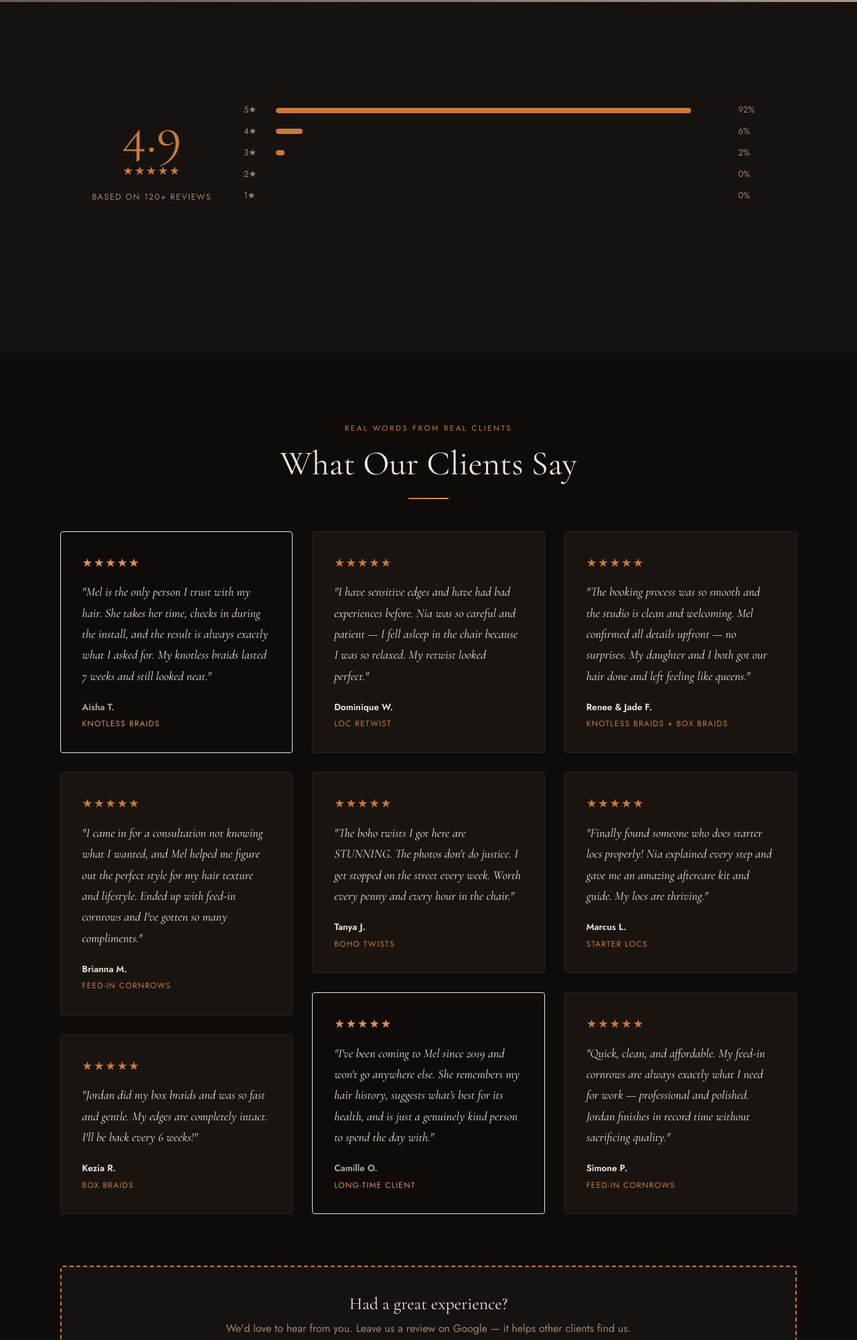
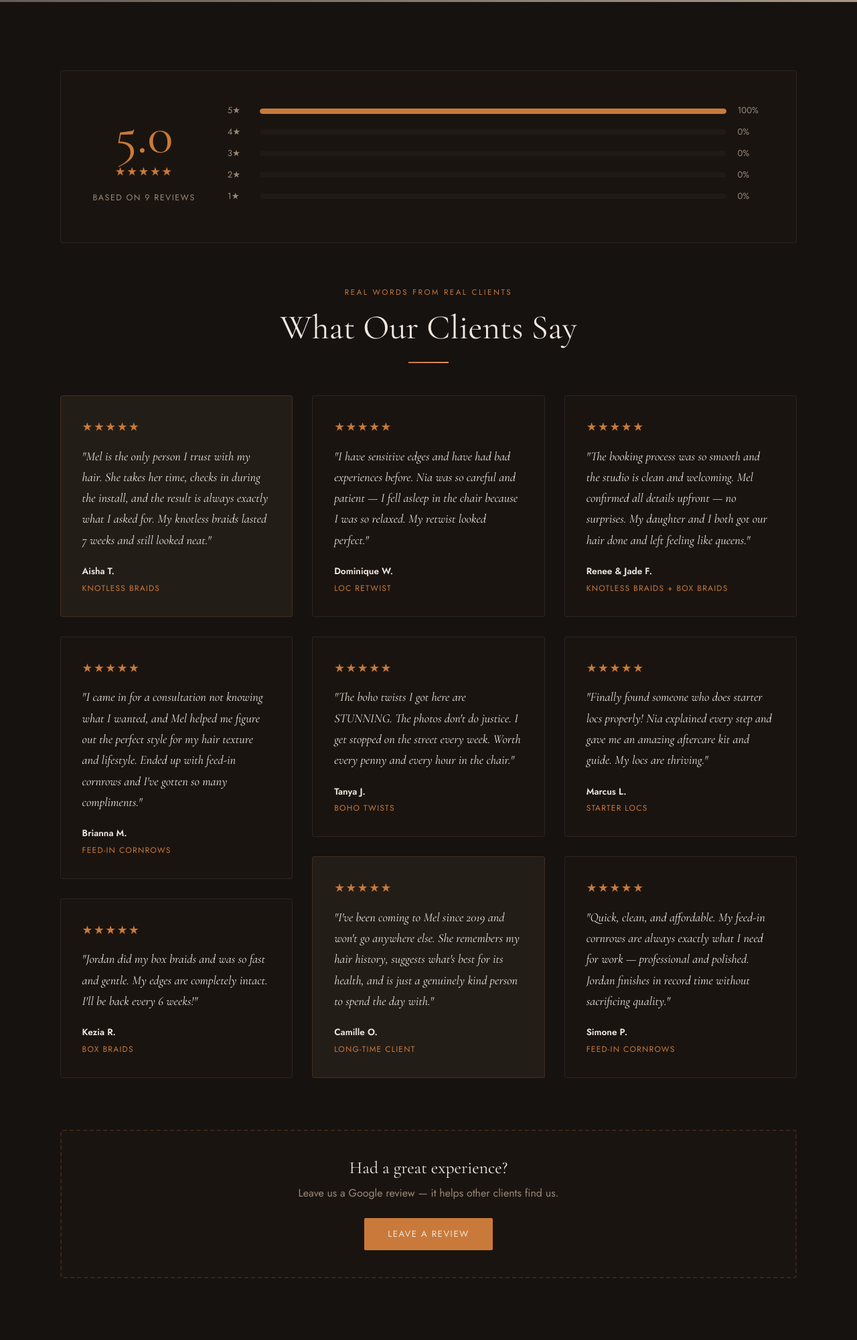
Before and after one commit to melhairbraiding/mel-hair-braiding, a plain HTML site: page testimonials/index.html in a window 1280 px wide. Shown: the part 509-2509 px from the top of the page at 67% size. Drawn offline with nearby package versions, Linux system fonts and the light colour scheme; grey boxes are pictures that could not be loaded.

Commit message:
Update index.html

```diff
--- a/testimonials/index.html
+++ b/testimonials/index.html
@@ -5,29 +5,23 @@
   <title>Testimonials — Mel Hair Braiding</title>
   <link rel="stylesheet" href="../assets/css/global.css"/>
   <style>
+    .testimonials-masonry{columns:3;column-gap:1.8rem;margin-top:3rem}
+    .testimonial-card{break-inside:avoid;border:1px solid var(--border-dim);border-radius:4px;padding:2rem;margin-bottom:1.8rem;transition:transform .3s,box-shadow .3s;background:var(--bg-card)}
+    .testimonial-card:hover{transform:translateY(-4px);box-shadow:var(--shadow)}
+    .testimonial-card.featured{background:var(--surface);border-color:var(--border)}
     .stars{color:var(--clay);font-size:1.1rem;letter-spacing:.1rem;margin-bottom:.8rem}
-    .testimonials-masonry{columns:3;column-gap:1.8rem;margin-top:3rem}
-    .testimonial-card{break-inside:avoid;background:var(--bg-card);border:1px solid var(--border-dim);border-radius:4px;padding:2rem;margin-bottom:1.8rem;transition:transform .3s,box-shadow .3s}
-    .testimonial-card:hover{transform:translateY(-4px);box-shadow:var(--shadow)}
-    .testimonial-card.featured{background:var(--bark);border-color:var(--text)}
-    .testimonial-card.featured blockquote{color:var(--sand)}
-    .testimonial-card.featured .t-author{color:rgba(245,239,230,.7)}
-    .testimonial-card.featured .t-service{color:var(--clay-light)}
-    .testimonial-card.featured .stars{color:var(--clay-light)}
     blockquote{font-family:'Cormorant Garamond',serif;font-size:1.15rem;font-style:italic;color:var(--text);line-height:1.7;margin-bottom:1.2rem}
     .t-author{font-size:.85rem;font-weight:600;color:var(--text)}
     .t-service{font-size:.75rem;letter-spacing:.1em;text-transform:uppercase;color:var(--clay);margin-top:.2rem}
-    .rating-summary{display:grid;grid-template-columns:auto 1fr;gap:3rem;align-items:center;background:var(--bg-2);border-radius:4px;padding:3rem;margin-bottom:4rem}
-    .rating-big{text-align:center}
+    .rating-summary{display:grid;grid-template-columns:auto 1fr;gap:3rem;align-items:center;background:var(--bg-card);border:1px solid var(--border-dim);border-radius:4px;padding:3rem;margin-bottom:4rem}
     .rating-num{font-family:'Cormorant Garamond',serif;font-size:5rem;color:var(--clay);line-height:1}
     .rating-label{font-size:.78rem;letter-spacing:.12em;text-transform:uppercase;color:var(--text-muted)}
-    .rating-bars{flex:1}
     .rating-row{display:flex;align-items:center;gap:1rem;margin-bottom:.6rem}
     .rating-row span{font-size:.82rem;color:var(--text-muted);min-width:2rem}
-    .rating-bar-bg{flex:1;height:8px;background:var(--sand);border-radius:4px;overflow:hidden}
+    .rating-bar-bg{flex:1;height:8px;background:var(--bg-3);border-radius:4px;overflow:hidden}
     .rating-bar-fill{height:100%;background:var(--clay);border-radius:4px}
-    .cta-review{background:var(--bg-2);border:2px dashed var(--clay);border-radius:4px;padding:2.5rem;text-align:center;margin-top:3rem}
-    @media(max-width:900px){.testimonials-masonry{columns:2}.rating-summary{grid-template-columns:1fr;text-align:center}}
+    .empty-state{text-align:center;padding:4rem;color:var(--text-dim)}
+    @media(max-width:900px){.testimonials-masonry{columns:2}.rating-summary{grid-template-columns:1fr}}
     @media(max-width:600px){.testimonials-masonry{columns:1}}
   </style>
 </head>
@@ -47,102 +41,68 @@
   <div class="page-hero-overlay"></div>
   <div class="page-hero-content"><span class="eyebrow">What Clients Say</span><h1>Testimonials</h1></div>
 </div>
-
-<!-- RATING SUMMARY -->
-<section class="section" style="background:var(--bg-2);">
+<section class="section" style="background:var(--bg-2)">
   <div class="section-inner">
     <div class="reveal">
-      <div class="rating-summary">
-        <div class="rating-big">
-          <div class="rating-num">4.9</div>
-          <div class="stars">★★★★★</div>
-          <div class="rating-label">Based on 120+ reviews</div>
-        </div>
-        <div class="rating-bars">
-          <div class="rating-row"><span>5★</span><div class="rating-bar-bg"><div class="rating-bar-fill" style="width:92%"></div></div><span style="min-width:2.5rem">92%</span></div>
-          <div class="rating-row"><span>4★</span><div class="rating-bar-bg"><div class="rating-bar-fill" style="width:6%"></div></div><span style="min-width:2.5rem">6%</span></div>
-          <div class="rating-row"><span>3★</span><div class="rating-bar-bg"><div class="rating-bar-fill" style="width:2%"></div></div><span style="min-width:2.5rem">2%</span></div>
-          <div class="rating-row"><span>2★</span><div class="rating-bar-bg"><div class="rating-bar-fill" style="width:0%"></div></div><span style="min-width:2.5rem">0%</span></div>
-          <div class="rating-row"><span>1★</span><div class="rating-bar-bg"><div class="rating-bar-fill" style="width:0%"></div></div><span style="min-width:2.5rem">0%</span></div>
-        </div>
+      <div class="rating-summary" id="ratingSummary">
+        <div style="text-align:center"><div class="rating-num" id="avgRating">5.0</div><div class="stars">★★★★★</div><div class="rating-label" id="reviewCount">Loading reviews...</div></div>
+        <div id="ratingBars"></div>
       </div>
     </div>
-  </div>
-</section>
-
-<!-- TESTIMONIALS -->
-<section class="section">
-  <div class="section-inner">
-    <div class="reveal" style="text-align:center;"><span class="eyebrow">Real Words from Real Clients</span><h2 class="section-heading">What Our Clients Say</h2><div class="divider center"></div></div>
-    <div class="testimonials-masonry">
-      <div class="testimonial-card featured reveal">
-        <div class="stars">★★★★★</div>
-        <blockquote>"Mel is the only person I trust with my hair. She takes her time, checks in during the install, and the result is always exactly what I asked for. My knotless braids lasted 7 weeks and still looked neat."</blockquote>
-        <div class="t-author">Aisha T.</div><div class="t-service">Knotless Braids</div>
-      </div>
-      <div class="testimonial-card reveal reveal-delay-1">
-        <div class="stars">★★★★★</div>
-        <blockquote>"I came in for a consultation not knowing what I wanted, and Mel helped me figure out the perfect style for my hair texture and lifestyle. Ended up with feed-in cornrows and I've gotten so many compliments."</blockquote>
-        <div class="t-author">Brianna M.</div><div class="t-service">Feed-In Cornrows</div>
-      </div>
-      <div class="testimonial-card reveal reveal-delay-2">
-        <div class="stars">★★★★★</div>
-        <blockquote>"Jordan did my box braids and was so fast and gentle. My edges are completely intact. I'll be back every 6 weeks!"</blockquote>
-        <div class="t-author">Kezia R.</div><div class="t-service">Box Braids</div>
-      </div>
-      <div class="testimonial-card reveal">
-        <div class="stars">★★★★★</div>
-        <blockquote>"I have sensitive edges and have had bad experiences before. Nia was so careful and patient — I fell asleep in the chair because I was so relaxed. My retwist looked perfect."</blockquote>
-        <div class="t-author">Dominique W.</div><div class="t-service">Loc Retwist</div>
-      </div>
-      <div class="testimonial-card reveal reveal-delay-1">
-        <div class="stars">★★★★★</div>
-        <blockquote>"The boho twists I got here are STUNNING. The photos don't do justice. I get stopped on the street every week. Worth every penny and every hour in the chair."</blockquote>
-        <div class="t-author">Tanya J.</div><div class="t-service">Boho Twists</div>
-      </div>
-      <div class="testimonial-card featured reveal reveal-delay-2">
-        <div class="stars">★★★★★</div>
-        <blockquote>"I've been coming to Mel since 2019 and won't go anywhere else. She remembers my hair history, suggests what's best for its health, and is just a genuinely kind person to spend the day with."</blockquote>
-        <div class="t-author">Camille O.</div><div class="t-service">Long-time Client</div>
-      </div>
-      <div class="testimonial-card reveal">
-        <div class="stars">★★★★★</div>
-        <blockquote>"The booking process was so smooth and the studio is clean and welcoming. Mel confirmed all details upfront — no surprises. My daughter and I both got our hair done and left feeling like queens."</blockquote>
-        <div class="t-author">Renee & Jade F.</div><div class="t-service">Knotless Braids + Box Braids</div>
-      </div>
-      <div class="testimonial-card reveal reveal-delay-1">
-        <div class="stars">★★★★★</div>
-        <blockquote>"Finally found someone who does starter locs properly! Nia explained every step and gave me an amazing aftercare kit and guide. My locs are thriving."</blockquote>
-        <div class="t-author">Marcus L.</div><div class="t-service">Starter Locs</div>
-      </div>
-      <div class="testimonial-card reveal reveal-delay-2">
-        <div class="stars">★★★★★</div>
-        <blockquote>"Quick, clean, and affordable. My feed-in cornrows are always exactly what I need for work — professional and polished. Jordan finishes in record time without sacrificing quality."</blockquote>
-        <div class="t-author">Simone P.</div><div class="t-service">Feed-In Cornrows</div>
-      </div>
-    </div>
-    <div class="cta-review reveal">
-      <h3 style="font-size:1.6rem;margin-bottom:.5rem;">Had a great experience?</h3>
-      <p style="color:var(--text-muted);margin-bottom:1.5rem;">We'd love to hear from you. Leave us a review on Google — it helps other clients find us.</p>
+    <div class="reveal" style="text-align:center"><span class="eyebrow">Real Words from Real Clients</span><h2 class="section-heading">What Our Clients Say</h2><div class="divider center"></div></div>
+    <div class="testimonials-masonry" id="testimonialsGrid"><div class="empty-state">Loading testimonials...</div></div>
+    <div style="background:var(--bg-card);border:2px dashed var(--border);border-radius:4px;padding:2.5rem;text-align:center;margin-top:3rem">
+      <h3 style="font-size:1.6rem;margin-bottom:.5rem">Had a great experience?</h3>
+      <p style="color:var(--text-muted);margin-bottom:1.5rem">Leave us a Google review — it helps other clients find us.</p>
       <a href="#" class="btn btn-primary">Leave a Review</a>
     </div>
   </div>
 </section>
-
-<div style="background:var(--clay);text-align:center;padding:4rem 2rem;">
-  <span class="eyebrow" style="color:var(--sand);">Join our happy clients</span>
-  <h2 style="color:#fff;margin:.5rem 0 1.5rem;">Ready to book your appointment?</h2>
+<div style="background:var(--clay);text-align:center;padding:4rem 2rem">
+  <span class="eyebrow" style="color:rgba(255,255,255,.7)">Join our happy clients</span>
+  <h2 style="color:#fff;margin:.5rem 0 1.5rem">Ready to book your appointment?</h2>
   <a href="../book/index.html" class="btn btn-light">Book Now</a>
 </div>
-
 <footer class="footer">
   <div class="footer-inner">
-    <div><div class="footer-logo">MHB <span>Mel Hair Braiding</span></div><p style="font-size:.9rem;color:rgba(245,239,230,.55);max-width:240px;line-height:1.7;">Protective styling by appointment in Charlotte, NC.</p></div>
+    <div><div class="footer-logo">MHB <span>Mel Hair Braiding</span></div><p class="footer-tagline" style="font-size:.9rem;color:var(--text-dim);max-width:240px;line-height:1.7;margin-top:.5rem"></p></div>
     <div><h4>Pages</h4><ul class="footer-links"><li><a href="../about/index.html">About Us</a></li><li><a href="../pricing/index.html">Pricing</a></li><li><a href="../gallery/index.html">Gallery</a></li><li><a href="index.html">Testimonials</a></li><li><a href="../contact/index.html">Contact</a></li><li><a href="../book/index.html">Book Now</a></li></ul></div>
-    <div><h4>Contact</h4><ul class="footer-links"><li><a href="tel:+15550181331">(555) 018-1331</a></li><li><a href="mailto:hello@melhairbraiding.net">hello@melhairbraiding.net</a></li></ul></div>
+    <div><h4>Contact</h4><ul class="footer-links" id="footerContact"></ul></div>
   </div>
-  <div class="footer-bottom"><span>© 2026 Mel Hair Braiding.</span><span>Photos via Unsplash</span></div>
+  <div class="footer-bottom"><span id="footerCopy"></span></div>
 </footer>
 <script src="../assets/js/global.js"></script>
-<script>setTimeout(()=>document.querySelector('.page-hero')?.classList.add('loaded'),100);</script>
+<script>
+(async () => {
+  const [data, brand] = await Promise.all([
+    fetch('../content/testimonials.json').then(r=>r.json()).catch(()=>({items:[]})),
+    fetch('../content/branding.json').then(r=>r.json()).catch(()=>({}))
+  ]);
+  document.getElementById('footerCopy').textContent = `© ${new Date().getFullYear()} ${brand.siteName||'Mel Hair Braiding'}.`;
+  document.querySelector('.footer-tagline').textContent = brand.footerTagline||'';
+  document.getElementById('footerContact').innerHTML = `<li><a href="${brand.phoneHref||''}">${brand.phone||''}</a></li><li><a href="mailto:${brand.email||''}">${brand.email||''}</a></li>`;
+
+  const items = data.items||[];
+  if (!items.length) { document.getElementById('testimonialsGrid').innerHTML = '<div class="empty-state">No testimonials yet — add them in the admin panel.</div>'; return; }
+
+  // Rating summary
+  const avg = (items.reduce((s,i)=>s+(i.rating||5),0)/items.length).toFixed(1);
+  document.getElementById('avgRating').textContent = avg;
+  document.getElementById('reviewCount').textContent = `Based on ${items.length} reviews`;
+  const counts = [5,4,3,2,1].map(r => ({ r, c: items.filter(i=>(i.rating||5)===r).length }));
+  document.getElementById('ratingBars').innerHTML = counts.map(({r,c}) =>
+    `<div class="rating-row"><span>${r}★</span><div class="rating-bar-bg"><div class="rating-bar-fill" style="width:${Math.round(c/items.length*100)}%"></div></div><span style="min-width:2.5rem">${Math.round(c/items.length*100)}%</span></div>`
+  ).join('');
+
+  // Cards
+  const grid = document.getElementById('testimonialsGrid');
+  grid.innerHTML = items.map(t => `
+    <div class="testimonial-card${t.featured?' featured':''}">
+      <div class="stars">${'★'.repeat(t.rating||5)}${'☆'.repeat(5-(t.rating||5))}</div>
+      <blockquote>"${t.quote}"</blockquote>
+      <div class="t-author">${t.author}</div>
+      <div class="t-service">${t.service}</div>
+    </div>`).join('');
+})();
+</script>
 </body></html>
```
